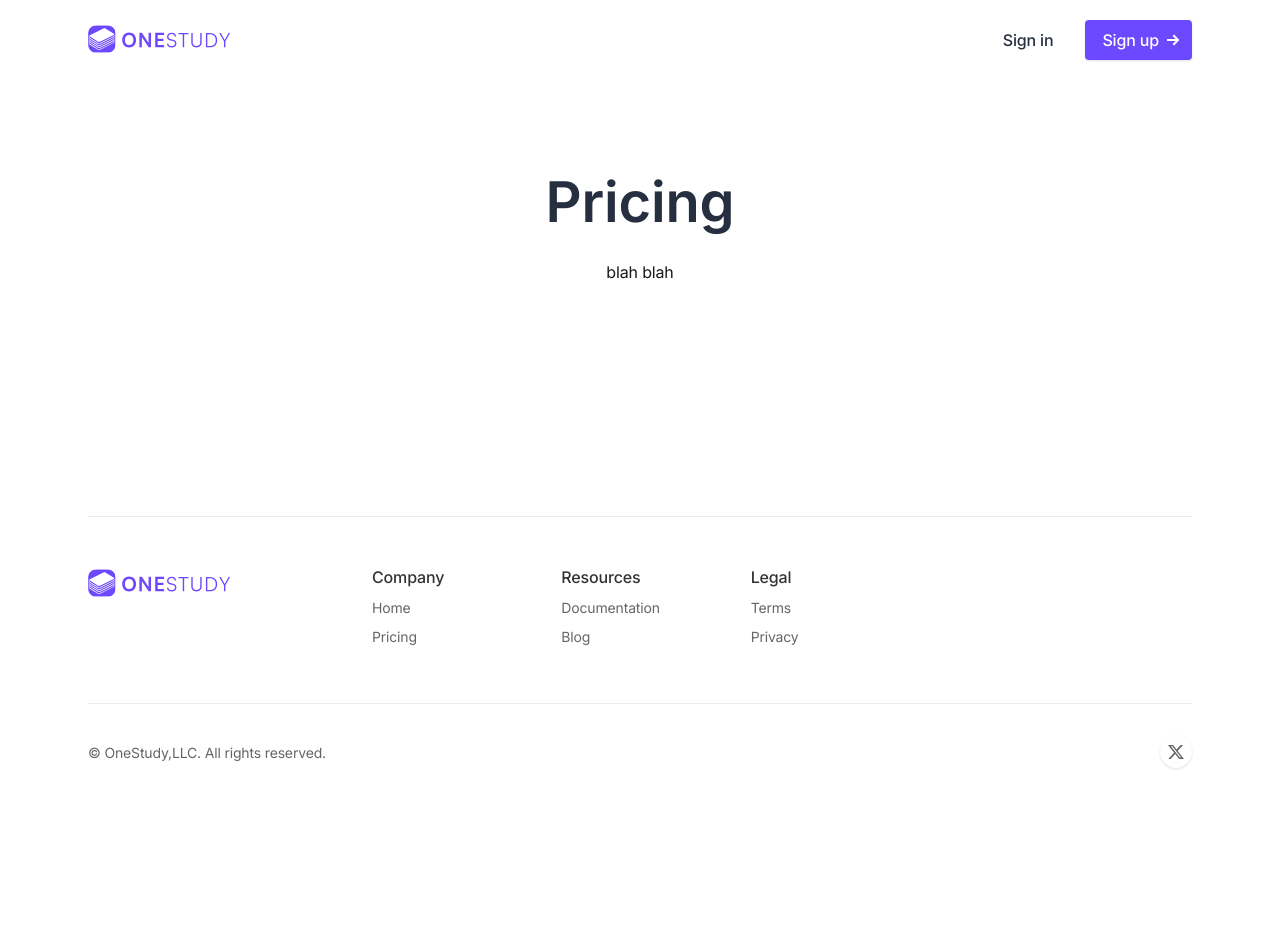
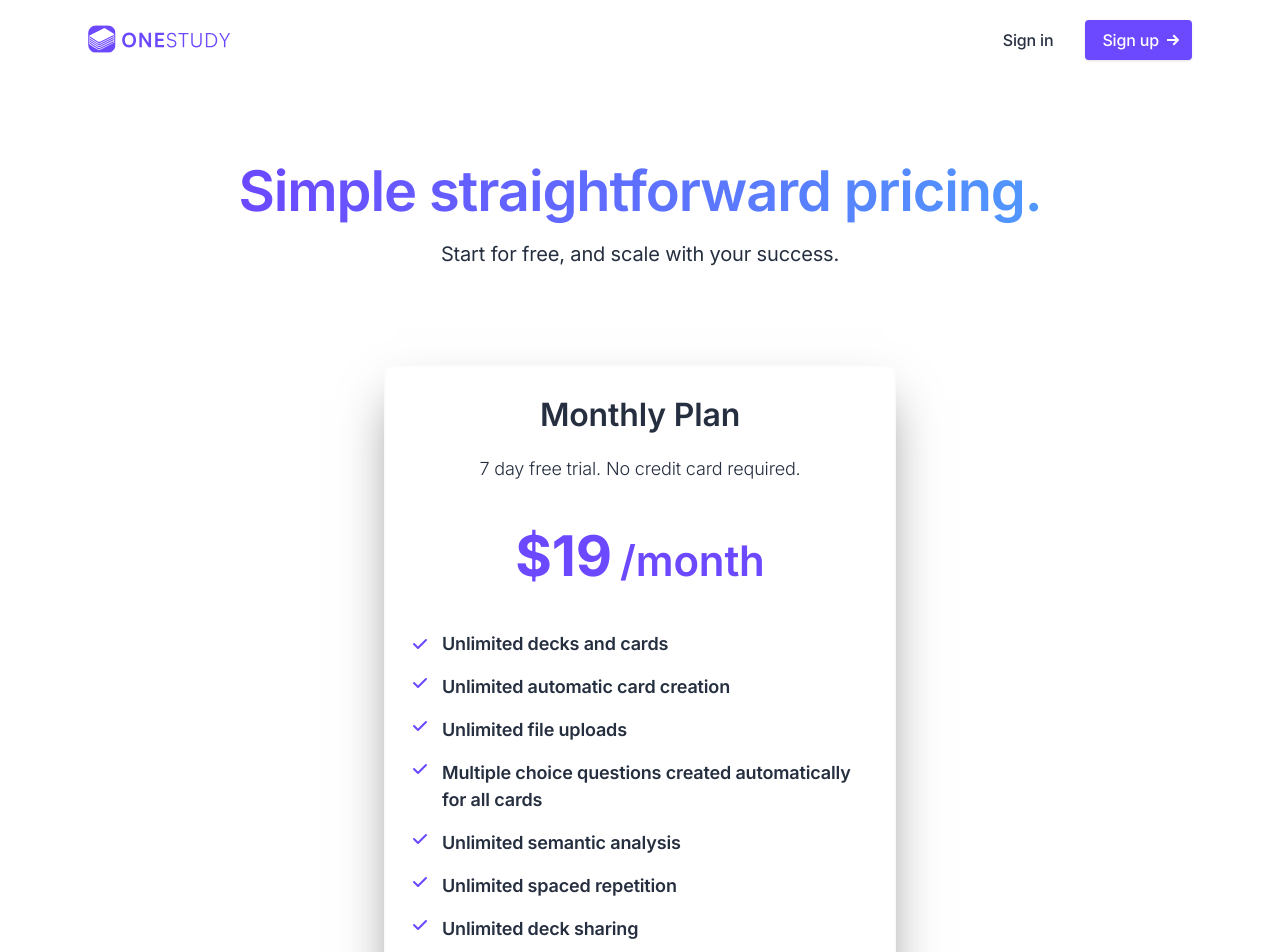
Before and after one commit to cruip/tailwind-landing-page-template, a Next.js app: page /pricing in a window 1280 px wide. Shown: the top 952 px of the page. Before the commit the page ends 800 px from the top, so only its background shows below. Built offline with nearby package versions, Linux system fonts and the light colour scheme.

Commit message:
adds pricing table

```diff
--- a/components/pricing.tsx
+++ b/components/pricing.tsx
@@ -2,23 +2,71 @@ export default function Pricing() {
     return (
       <section className="relative">
         <div className="max-w-6xl mx-auto px-4 sm:px-6">
-
           {/* Hero content */}
-                <div className="pt-32 pb-12 md:pt-40 md:pb-20">
-
+          <div className="pt-32 pb-6 md:pt-40 md:pb-4">
             {/* Section header */}
-                <div className="text-center pb-12 md:pb-16">
-                    <h1 className="text-5xl md:text-5xl font-semibold text-gray-1000 mb-4">
-                        Pricing
+            <div className="text-center pb-8 md:pb-4">
+                <h1 className="text-4xl md:text-5xl font-semibold leading-tighter tracking-tighter text-gray-1000 mb-4" data-aos="zoom-y-out">
+                    <span className="bg-clip-text text-transparent bg-gradient-to-r from-purple-400 to-blue-1000">Simple straightforward pricing.
+                    </span>
                 </h1>
               <div className="max-w-3xl mx-auto">
-                        <p>blah blah</p>
+                <p className="text-xl text-gray-1000 mb-8" data-aos="zoom-y-out" data-aos-delay="150">Start for free, and scale with your success.</p>
+              </div>
+            </div>
           </div>
         </div>
 
+        {/* Pricing Table */}
+
+          <div className="py-4 px-2 mx-auto max-w-screen-xl lg:py-8 lg:px-4 mb-12">
+            <div className="space-y-4 lg:grid lg:grid-cols-1 sm:gap-4 xl:gap-10 lg:space-y-0">
+              {/* Pricing Card 1 */}
+              <div className="flex flex-col p-6 mx-auto max-w-lg text-center text-gray-1000 font-semibold mb-4 rounded-lg border-2 border-gray-100 shadow-2xl shadow-gray-500">
+                <h3 className="mb-4 text-3xl font-semibold">Monthly Plan</h3>
+                <p className="text-gray-1000 sm:text-lg font-light dark:text-gray-1000 text-lg">7 day free trial. No credit card required.</p>
+                <div className="flex justify-center items-baseline my-8">
+                  <span className="mr-2 text-5xl text-purple font-bold">$19</span>
+                  <span className="text-purple text-4xl dark:text-purple">/month</span>
+                </div>
+                <ul role="list" className="mb-8 space-y-4 text-left">
+                  <li className="flex items-center space-x-3">
+                    <svg className="flex-shrink-0 w-5 h-5 text-purple dark:text-purple" fill="currentColor" viewBox="0 0 20 20" xmlns="http://www.w3.org/2000/svg"><path fillRule="evenodd" d="M16.707 5.293a1 1 0 010 1.414l-8 8a1 1 0 01-1.414 0l-4-4a1 1 0 011.414-1.414L8 12.586l7.293-7.293a1 1 0 011.414 0z" clipRule="evenodd"></path></svg>
+                    <span className="text-lg text-base">Unlimited decks and cards</span>
+                  </li>
+                  <li className="flex items-cener space-x-3">
+                    <svg className="flex-shrink-0 w-5 h-5 text-purple dark:text-purple" fill="currentColor" viewBox="0 0 20 20" xmlns="http://www.w3.org/2000/svg"><path fillRule="evenodd" d="M16.707 5.293a1 1 0 010 1.414l-8 8a1 1 0 01-1.414 0l-4-4a1 1 0 011.414-1.414L8 12.586l7.293-7.293a1 1 0 011.414 0z" clipRule="evenodd"></path></svg>
+                    <span className="text-lg">Unlimited automatic card creation</span>
+                  </li>
+                  <li className="flex items-cener space-x-3">
+                    <svg className="flex-shrink-0 w-5 h-5 text-purple dark:text-purple" fill="currentColor" viewBox="0 0 20 20" xmlns="http://www.w3.org/2000/svg"><path fillRule="evenodd" d="M16.707 5.293a1 1 0 010 1.414l-8 8a1 1 0 01-1.414 0l-4-4a1 1 0 011.414-1.414L8 12.586l7.293-7.293a1 1 0 011.414 0z" clipRule="evenodd"></path></svg>
+                    <span className="text-lg">Unlimited file uploads</span>
+                  </li>
+                  <li className="flex items-cener space-x-3">
+                    <svg className="flex-shrink-0 w-5 h-5 text-purple dark:text-purple" fill="currentColor" viewBox="0 0 20 20" xmlns="http://www.w3.org/2000/svg"><path fillRule="evenodd" d="M16.707 5.293a1 1 0 010 1.414l-8 8a1 1 0 01-1.414 0l-4-4a1 1 0 011.414-1.414L8 12.586l7.293-7.293a1 1 0 011.414 0z" clipRule="evenodd"></path></svg>
+                    <span className="text-lg">Multiple choice questions created automatically for all cards</span>
+                  </li>
+                  <li className="flex items-cener space-x-3">
+                    <svg className="flex-shrink-0 w-5 h-5 text-purple dark:text-purple" fill="currentColor" viewBox="0 0 20 20" xmlns="http://www.w3.org/2000/svg"><path fillRule="evenodd" d="M16.707 5.293a1 1 0 010 1.414l-8 8a1 1 0 01-1.414 0l-4-4a1 1 0 011.414-1.414L8 12.586l7.293-7.293a1 1 0 011.414 0z" clipRule="evenodd"></path></svg>
+                    <span className="text-lg">Unlimited semantic analysis</span>
+                  </li>
+                  <li className="flex items-cener space-x-3">
+                    <svg className="flex-shrink-0 w-5 h-5 text-purple dark:text-purple" fill="currentColor" viewBox="0 0 20 20" xmlns="http://www.w3.org/2000/svg"><path fillRule="evenodd" d="M16.707 5.293a1 1 0 010 1.414l-8 8a1 1 0 01-1.414 0l-4-4a1 1 0 011.414-1.414L8 12.586l7.293-7.293a1 1 0 011.414 0z" clipRule="evenodd"></path></svg>
+                    <span className="text-lg">Unlimited spaced repetition</span>
+                  </li>
+                  <li className="flex items-cener space-x-3">
+                    <svg className="flex-shrink-0 w-5 h-5 text-purple dark:text-purple" fill="currentColor" viewBox="0 0 20 20" xmlns="http://www.w3.org/2000/svg"><path fillRule="evenodd" d="M16.707 5.293a1 1 0 010 1.414l-8 8a1 1 0 01-1.414 0l-4-4a1 1 0 011.414-1.414L8 12.586l7.293-7.293a1 1 0 011.414 0z" clipRule="evenodd"></path></svg>
+                    <span className="text-lg">Unlimited deck sharing</span>
+                  </li>
+                </ul>
+                <a href="https://app.onestudy.io/referral" className="btn bg-purple-400 text-white font-bold rounded mb-2 focus:outline-none hover:bg-[#483285]">Start Free Trial</a>
               </div>
 
+
             </div>
+          </div>
+
+        {/* End Pricing Table */}
       </section>
     );
   }
--- a/components/ui/footer.tsx
+++ b/components/ui/footer.tsx
@@ -73,7 +73,7 @@ export default function Footer() {
           </ul>
 
           {/* Copyrights note */}
-          <div className="text-sm text-gray-600 mr-4">&copy; OneStudy,LLC. All rights reserved.</div>
+          <div className="text-sm text-gray-600 mr-4">&copy; OneStudy, LLC. All rights reserved.</div>
 
         </div>
 
```
Lines whose indentation alone changed are shown as unchanged.
